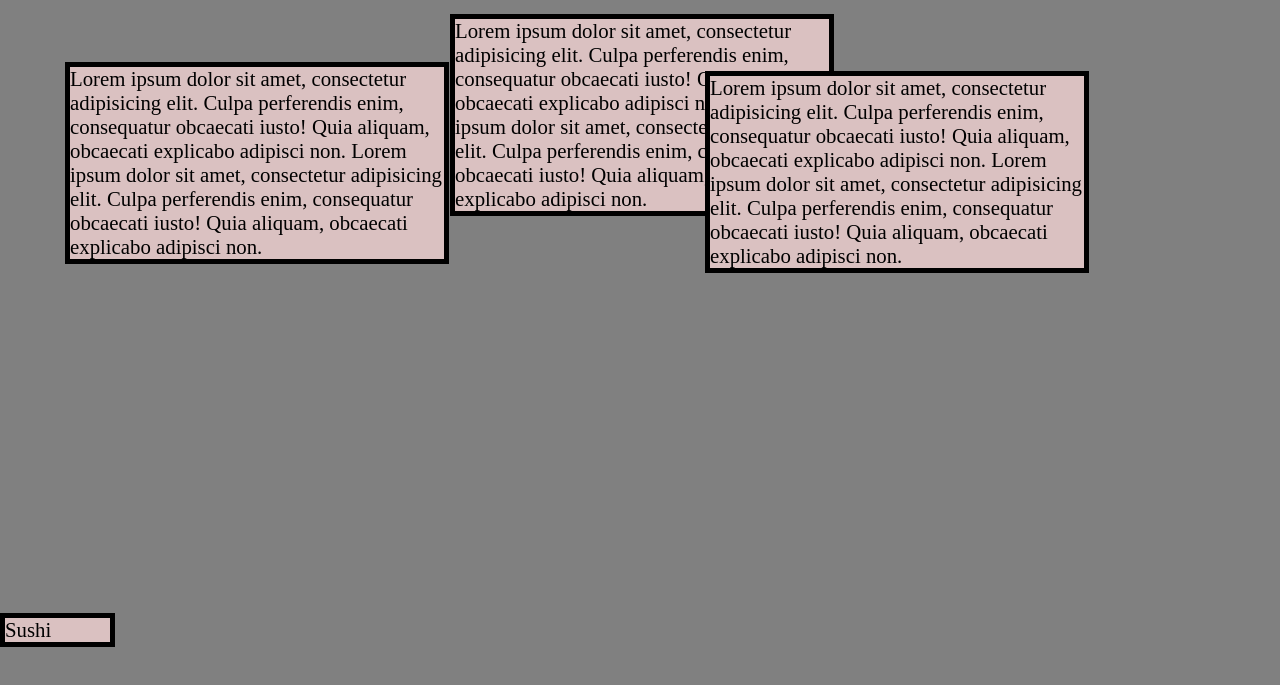
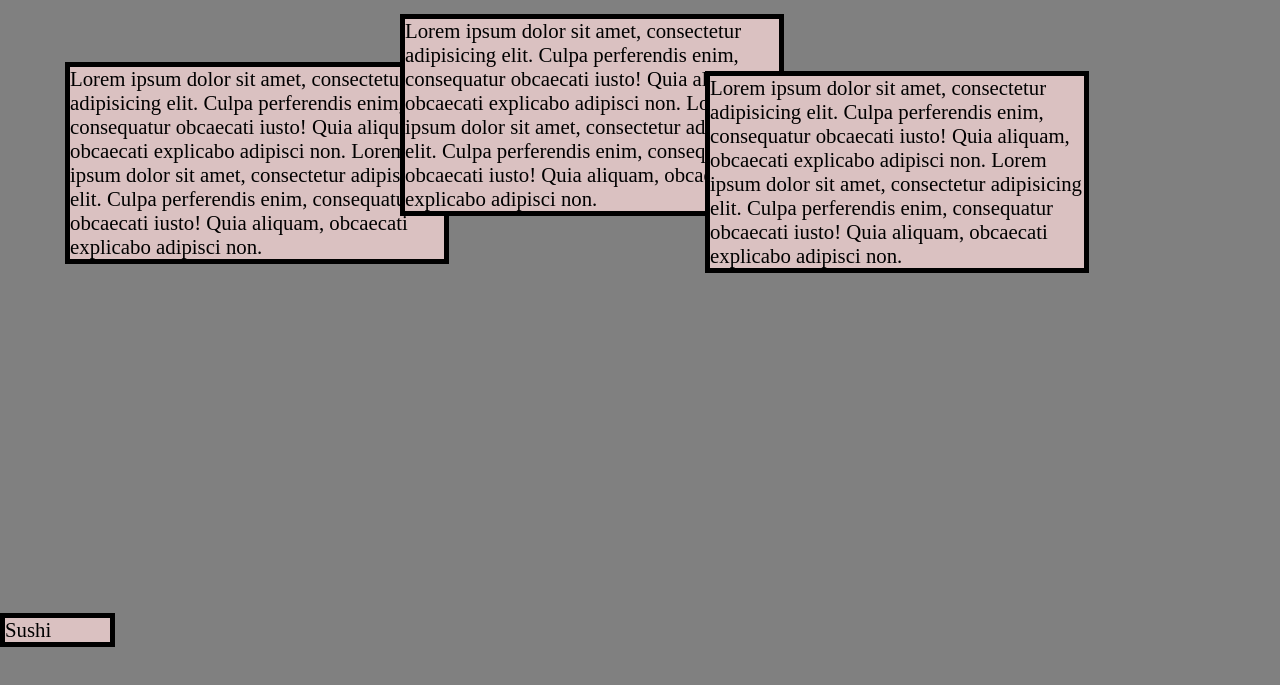
Before and after one commit to olaadebayo/Coursera-test-gh-pages, a website: page index.html in a window 1280 px wide. Shown: the part 39-724 px from the top of the page. Drawn offline with Linux system fonts and the light colour scheme.

Commit message:
git commit

```diff
--- a/index.html
+++ b/index.html
@@ -41,7 +41,7 @@ p {
 #p2 {
 	position:relative;
 	top: -185px;
-	left: 450px;
+	left: 400px;
 	width: 300px;
 	height: 250px;
 
```
